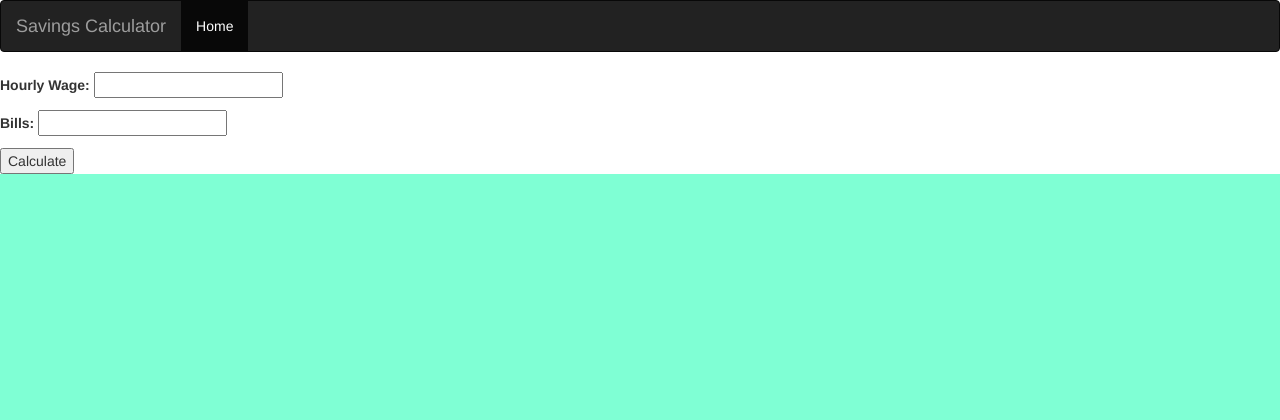
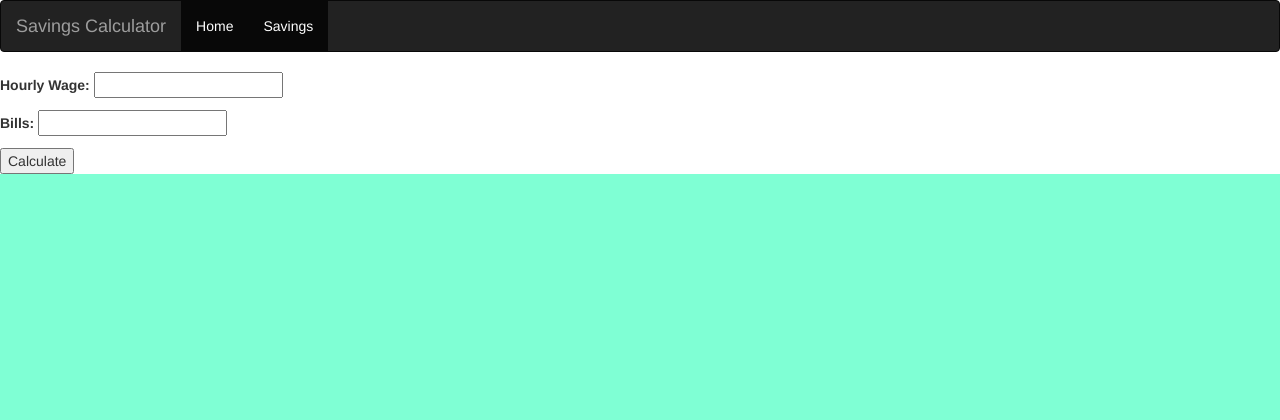
Before and after one commit to agoody44/savingscalculator, a Django app: page /create/ in a window 1280 px wide. Shown: the top 420 px of the page. Run offline with Django 3.2, Linux system fonts and the light colour scheme; some libraries are stand-ins or nearby versions; some web fonts are replaced.

Commit message:
Fixes Home Button

```diff
--- a/savings_calculator/templates/base.html
+++ b/savings_calculator/templates/base.html
@@ -24,7 +24,8 @@
             <a class="navbar-brand" href="/create">Savings Calculator</a>
           </div>
           <ul class="nav navbar-nav">
-            <li class="active"><a href="">Home</a></li>
+            <li class="active"><a href="/">Home</a></li>
+            <li class="active"><a href="/savings">Savings</a></li>
 
           </ul>
         </div>
--- a/savings_calculator/urls.py
+++ b/savings_calculator/urls.py
@@ -5,6 +5,7 @@ from . import views
 urlpatterns = [
     # path("<int:id>", views.index, name="index"),
     path("", views.home, name="home"),
+    path("home/", views.home, name="home"),
     path("create/", views.create, name="create"),
     path('savings/', views.savings, name='savings')
 ]
```
